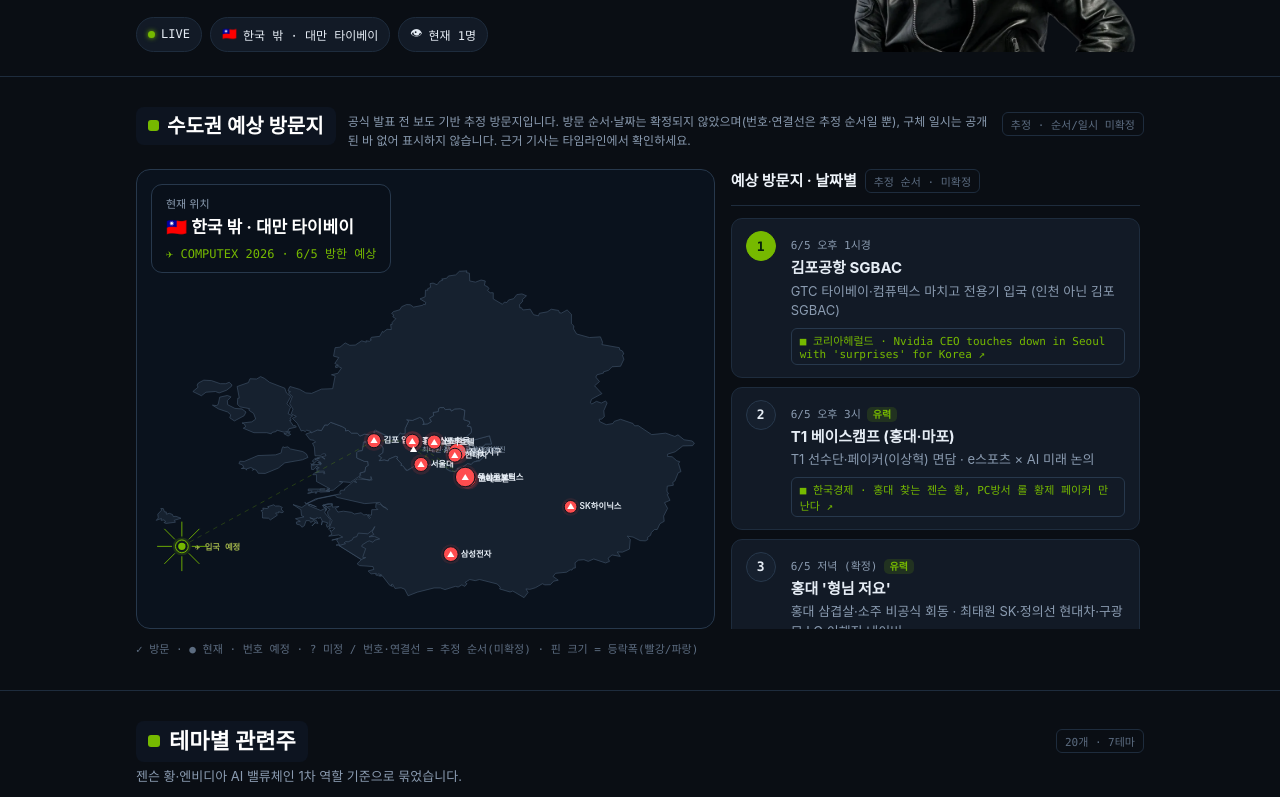
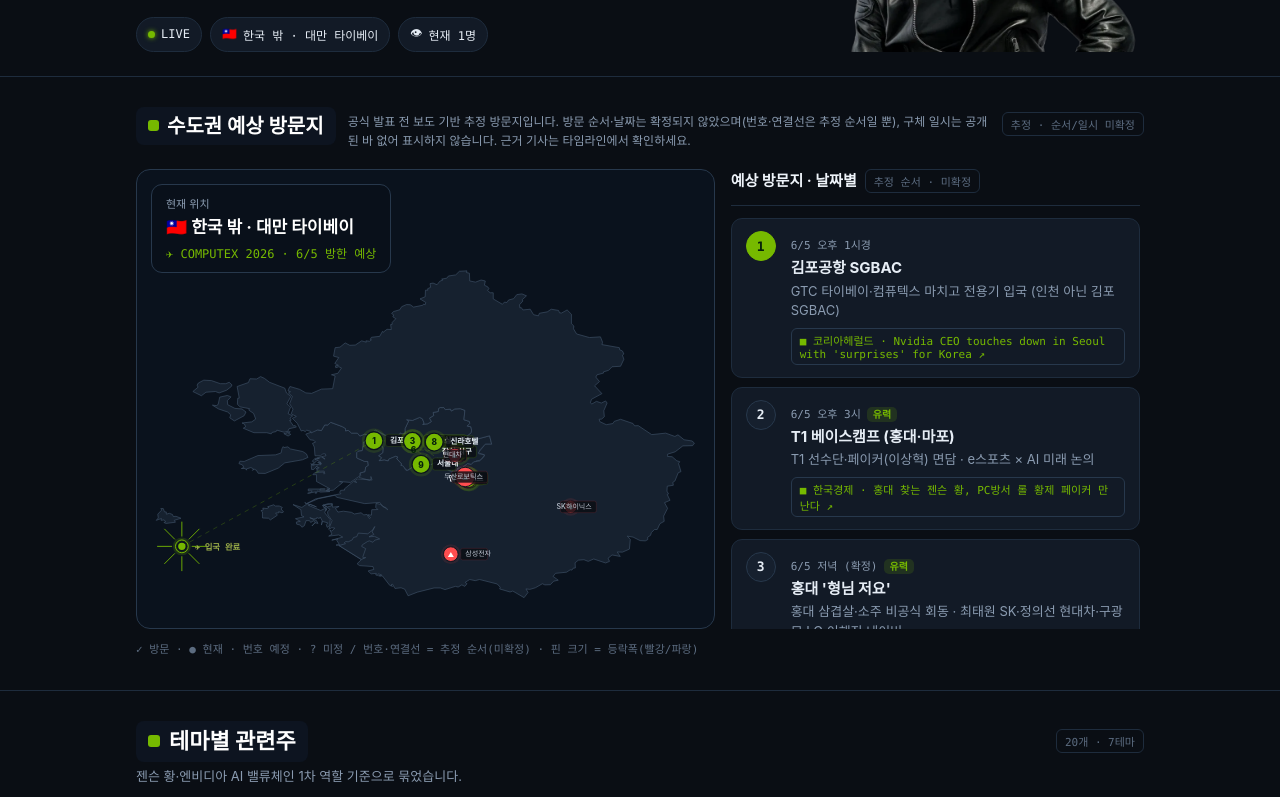
Before and after one commit to hyemin0302/jensen-realtime, a website: page public/index.html in a window 1280 px wide. Shown: the part 238-1035 px from the top of the page. Drawn offline with Linux system fonts and the light colour scheme; no server answers.

Commit message:
fix: 지도 순서번호+라벨겹침해소+입국완료+주가시각버그

```diff
--- a/public/index.html
+++ b/public/index.html
@@ -606,7 +606,7 @@
   parts.push('<circle cx="'+ix+'" cy="'+iy+'" r="14" fill="rgba(118,185,0,.18)"/><circle cx="'+ix+'" cy="'+iy+'" r="7" fill="#76b900" stroke="#0a121d" stroke-width="2.5"/>');
   // gradient def for beam
   parts.unshift('<defs><linearGradient id="beamGrad" x1="0" y1="1" x2="0" y2="0"><stop offset="0" stop-color="#76b900" stop-opacity="0.8"/><stop offset="1" stop-color="#76b900" stop-opacity="0"/></linearGradient></defs>');
-  parts.push('<text x="'+(ix+20)+'" y="'+(iy+5)+'" fill="#9fb24a" font-size="13" font-family="monospace" font-weight="600">\u2708 '+(lang==='ko'?'입국 예정':'Inbound')+'</text>');
+  parts.push('<text x="'+(ix+20)+'" y="'+(iy+5)+'" fill="#9fb24a" font-size="13" font-family="monospace" font-weight="600">\u2708 '+(lang==='ko'?'입국 완료':'Arrived')+'</text>');
   // dashed flight path inbound -> Incheon
   parts.push('<path d="M'+ix+' '+iy+'L'+X(ROUTE[0].lng).toFixed(1)+' '+Y(ROUTE[0].lat).toFixed(1)+'" fill="none" stroke="#76b900" stroke-width="1.3" opacity="0.3" stroke-dasharray="7 7"/>');
   // dashed route between stops
@@ -622,20 +622,33 @@
       parts.push('<circle cx="'+cx+'" cy="'+cy+'" r="10" fill="none" stroke="#5c6c80" stroke-width="1.4" stroke-dasharray="3 3"/><text x="'+cx+'" y="'+(cy+4)+'" fill="#8a9bb0" font-size="11" text-anchor="middle" font-family="monospace">?</text>');
       parts.push('<text x="'+(cx+14)+'" y="'+(cy+4)+'" fill="#8a9bb0" font-size="12.5">'+lab+'</text>');
     } else {
-      var rad=Math.max(11,Math.min(24,11+pin.pct*0.2));
-      parts.push('<circle cx="'+cx+'" cy="'+cy+'" r="'+(rad+5)+'" fill="rgba(255,77,79,.12)"/><circle cx="'+cx+'" cy="'+cy+'" r="'+rad+'" fill="#ff4d4f" stroke="#0a121d" stroke-width="1.5"/>');
-      parts.push('<text x="'+cx+'" y="'+(cy+4)+'" fill="#fff" font-size="12" text-anchor="middle" font-weight="700">\u25B2</text>');
-      parts.push('<text x="'+(cx+rad+4)+'" y="'+(cy+4)+'" fill="#e6edf5" font-size="13" font-weight="600">'+lab+'</text>');
-      if(pin.sub){parts.push('<text x="'+(cx+rad+4)+'" y="'+(cy+17)+'" fill="#8a9bb0" font-size="11">'+esc(L(pin.sub))+'</text>');}
+      var rad=Math.max(14,Math.min(22,14+pin.pct*0.15));
+      // green numbered pin
+      parts.push('<circle cx="'+cx+'" cy="'+cy+'" r="'+(rad+5)+'" fill="rgba(118,185,0,.15)"/>');
+      parts.push('<circle cx="'+cx+'" cy="'+cy+'" r="'+rad+'" fill="#76b900" stroke="#0a121d" stroke-width="2"/>');
+      parts.push('<text x="'+cx+'" y="'+(cy+5)+'" fill="#05210a" font-size="13" text-anchor="middle" font-weight="800">'+s.n+'</text>');
+      // label: right half of map → put label on left, left half → right
+      if(lab){
+        var onLeft=cx>W*0.55;
+        var lw=lab.length*7.5+14;
+        var lx=onLeft?cx-rad-6:cx+rad+4, ly=cy-10;
+        parts.push('<rect x="'+lx+'" y="'+ly+'" width="'+lw+'" height="19" rx="4" fill="rgba(10,14,20,.82)" stroke="rgba(118,185,0,.25)" stroke-width="1"/>');
+        parts.push('<text x="'+(onLeft?lx+lw-7:lx+7)+'" y="'+(ly+13)+'" fill="#e6edf5" font-size="12" font-weight="600" text-anchor="'+(onLeft?'end':'start')+'">'+lab+'</text>');
+      }
     }
   }
   // extra company pins (map-only, no number)
   for(var xe=0;xe<MAP_EXTRAS.length;xe++){
     var me=MAP_EXTRAS[xe], mx=X(me.lng), my=Y(me.lat), ml=esc(L(me.label));
-    var mr=Math.max(9,Math.min(20,9+me.pct*0.18));
+    var mr=Math.max(9,Math.min(18,9+me.pct*0.18));
     parts.push('<circle cx="'+mx+'" cy="'+my+'" r="'+(mr+4)+'" fill="rgba(255,77,79,.1)"/><circle cx="'+mx+'" cy="'+my+'" r="'+mr+'" fill="#ff4d4f" stroke="#0a121d" stroke-width="1.5"/>');
-    parts.push('<text x="'+mx+'" y="'+(my+4)+'" fill="#fff" font-size="12" text-anchor="middle" font-weight="700">\u25B2</text>');
-    parts.push('<text x="'+(mx+mr+4)+'" y="'+(my+4)+'" fill="#e6edf5" font-size="13" font-weight="600">'+ml+'</text>');
+    parts.push('<text x="'+mx+'" y="'+(my+4)+'" fill="#fff" font-size="10" text-anchor="middle" font-weight="700">\u25B2</text>');
+    if(ml){
+      var onLeft=mx>W*0.55, mw=ml.length*7+14;
+      var mlx=onLeft?mx-mr-6:mx+mr+4, mly=my-9;
+      parts.push('<rect x="'+mlx+'" y="'+mly+'" width="'+mw+'" height="18" rx="3" fill="rgba(10,14,20,.82)" stroke="rgba(255,77,79,.2)" stroke-width="1"/>');
+      parts.push('<text x="'+(onLeft?mlx+mw-7:mlx+7)+'" y="'+(mly+12)+'" fill="#c0c8d4" font-size="11" font-weight="500" text-anchor="'+(onLeft?'end':'start')+'">'+ml+'</text>');
+    }
   }
   svg.innerHTML=parts.join('');
 }
@@ -946,10 +959,10 @@
     }
   }
   if(updated){
+    // 시각을 먼저 설정해야 buildStocks()에서 정상 렌더링됨
+    STOCK_UPDATED_AT=new Date().toLocaleTimeString('ko-KR',{hour:'2-digit',minute:'2-digit',second:'2-digit'});
     try{buildStocks();}catch(e){}
     try{buildNews();}catch(e){}
-    // 마지막 갱신 시각 업데이트
-    STOCK_UPDATED_AT=new Date().toLocaleTimeString('ko-KR',{hour:'2-digit',minute:'2-digit',second:'2-digit'});
     document.querySelectorAll('.cst .v').forEach(function(el,i){if(i>=1)el.textContent=STOCK_UPDATED_AT;});
     // LIVE 뱃지 표시
     var chip=document.querySelector('.chip .b');
```
